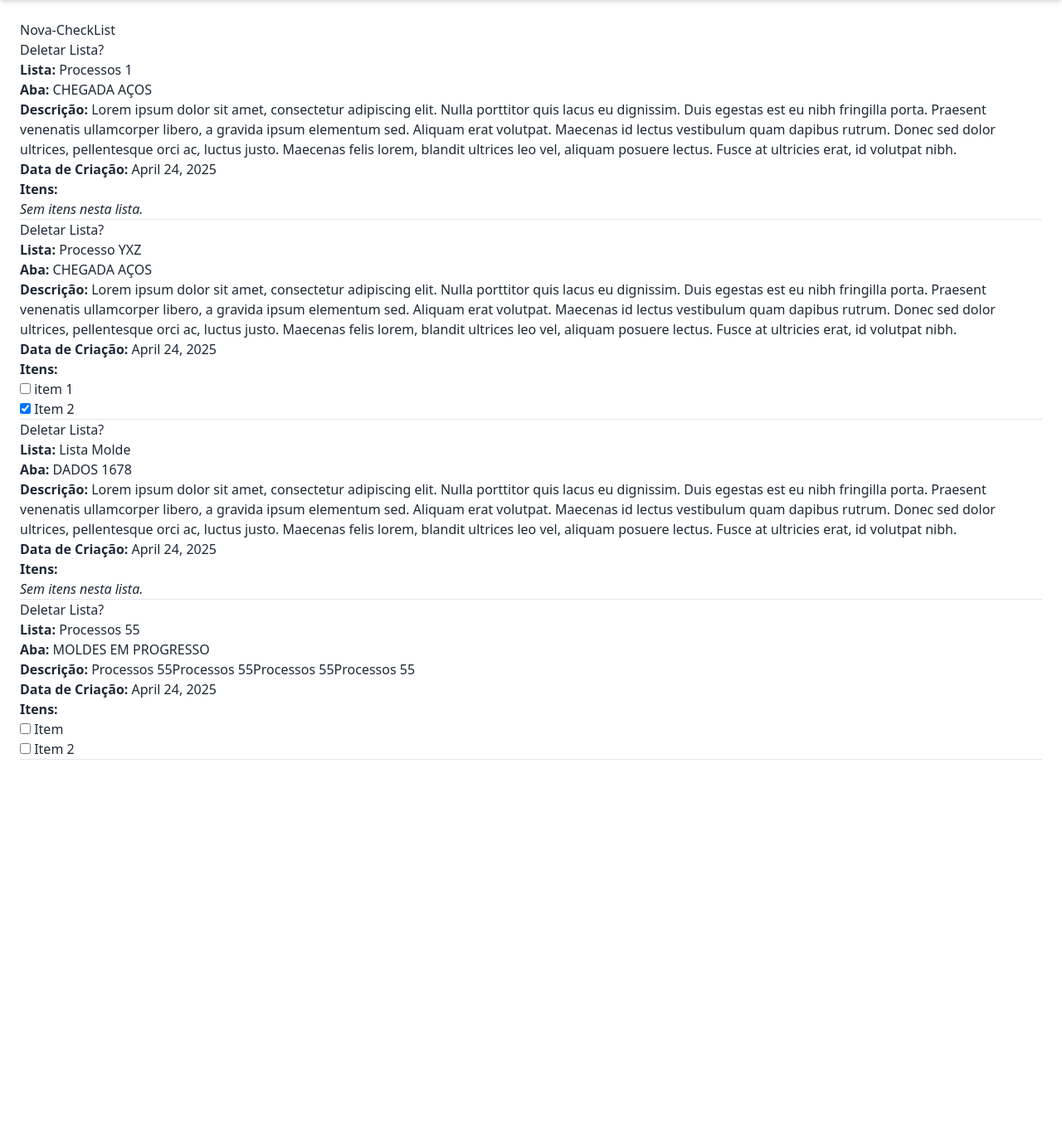
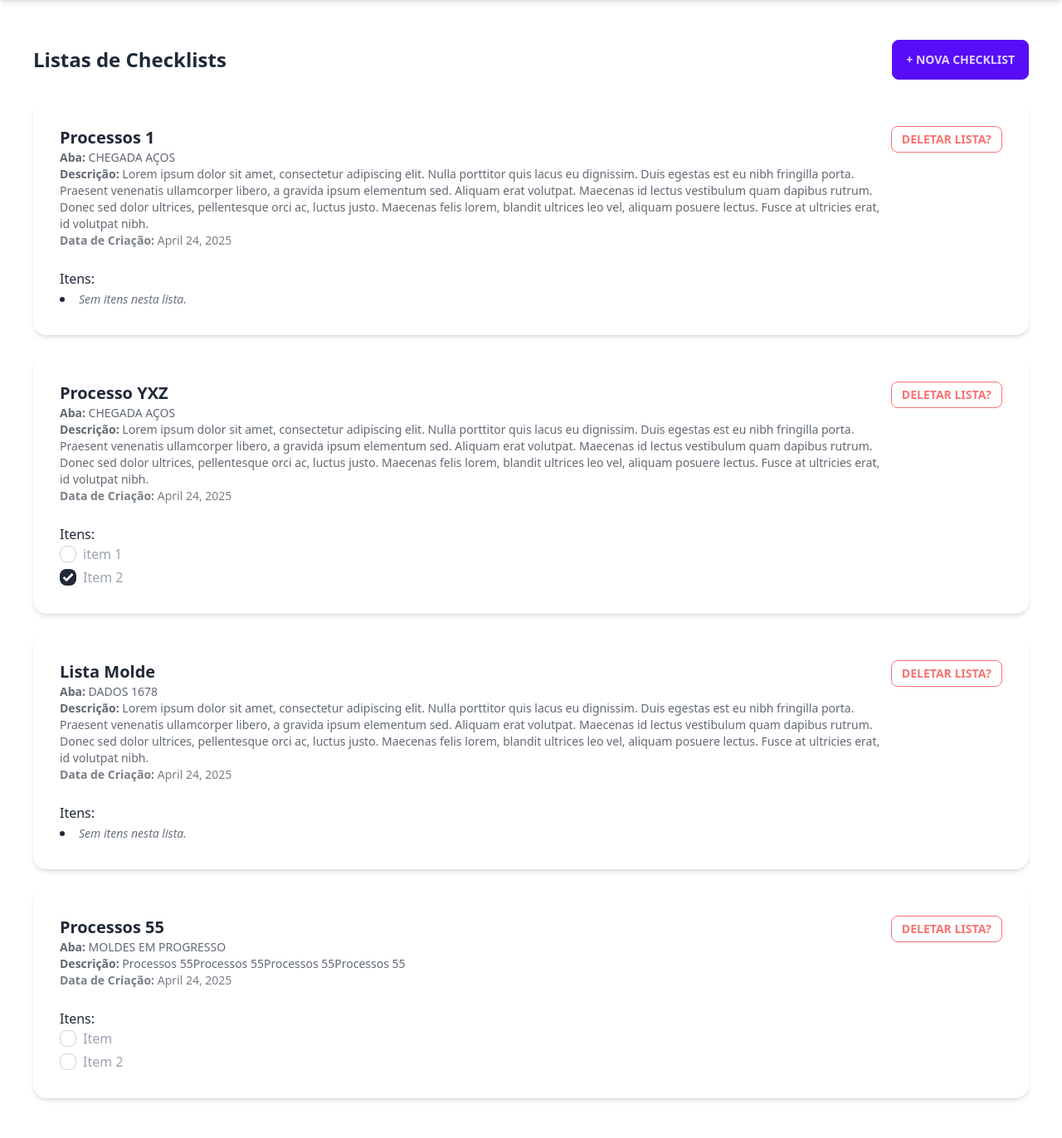
Before and after one commit to empyzz/Excel-InterfaceAPP, a Django app: page /Checklist/ in a window 1280 px wide. Shown: the part 64-1436 px from the top of the page at 83% size. Before the commit the page ends 980 px from the top, so only its background shows below. Run offline with Django 5.2, Linux system fonts and the light colour scheme; data comes from the database, SQL or seed files in the repository; both versions use the stored data as it was after the commit; some libraries are stand-ins or nearby versions.

Commit message:
TailWind na pagina checklist

```diff
--- a/ExcelInterfaceAPP/templates/ExcelInterface/checklist.html
+++ b/ExcelInterfaceAPP/templates/ExcelInterface/checklist.html
@@ -1,30 +1,52 @@
 {% extends "home.html" %}
 {% block content %}
 
-<a href="{% url 'Nova-CheckList' %}">Nova-CheckList</a>
+<div class="container mx-auto px-4 py-6">
+  <div class="flex justify-between items-center mb-6">
+    <h1 class="text-2xl font-bold">Listas de Checklists</h1>
+    <a href="{% url 'Nova-CheckList' %}" class="btn btn-primary">+ Nova Checklist</a>
+  </div>
 
+  <div class="space-y-6">
+    {% for checklist in checklists %}
+      <div class="card shadow-md bg-base-100">
+        <div class="card-body">
+          <div class="flex justify-between items-start">
             <div>
-    {% for checklist in checklists %}
-        <a href="{% url 'Atualizar_Status_item' item_type='checklist' objetoId=checklist.id %}">Deletar Lista?</a>        <p><strong>Lista:</strong> {{ checklist.nome_lista }}</p>
-        <p><strong>Aba:</strong> {{ checklist.aba }}</p>
-        <p><strong>Descrição:</strong> {{ checklist.descricao_lista }}</p>
-        <p><strong>Data de Criação:</strong> {{ checklist.data_criacao }}</p>
+              <h2 class="card-title text-xl font-semibold">{{ checklist.nome_lista }}</h2>
+              <p class="text-sm text-base-content/70"><strong>Aba:</strong> {{ checklist.aba }}</p>
+              <p class="text-sm text-base-content/70"><strong>Descrição:</strong> {{ checklist.descricao_lista }}</p>
+              <p class="text-sm text-base-content/60"><strong>Data de Criação:</strong> {{ checklist.data_criacao }}</p>
+            </div>
+            <a href="{% url 'Atualizar_Status_item' item_type='checklist' objetoId=checklist.id %}" class="btn btn-outline btn-error btn-sm">
+              Deletar Lista?
+            </a>
+          </div>
 
-        <p><strong>Itens:</strong></p>
-        <ul>
+          <div class="mt-4">
+            <p class="font-medium">Itens:</p>
+            <ul class="list-disc list-inside space-y-1">
               {% for item in checklist.ItemLista.all %}
-                <li>
-                    <input type="checkbox" class="status-checkbox"
+                <li class="flex items-center gap-2">
+                  <input type="checkbox"
+                         class="checkbox checkbox-sm status-checkbox"
                          data-id="{{ item.id }}"
                          {% if item.statusItem %}checked{% endif %}>
+                  <span class="text-gray-400">
                     {{ item.nome_item }}
+                  </span>
                 </li>
               {% empty %}
-                <li><em>Sem itens nesta lista.</em></li>
+                <li><em class="text-sm text-gray-500">Sem itens nesta lista.</em></li>
               {% endfor %}
             </ul>
-        <hr>
+          </div>
+        </div>
+      </div>
+    {% empty %}
+      <p class="text-center text-gray-500">Nenhuma checklist cadastrada.</p>
     {% endfor %}
+  </div>
 </div>
 
 <script>
--- a/ExcelInterfaceAPP/templates/ExcelInterface/table.html
+++ b/ExcelInterfaceAPP/templates/ExcelInterface/table.html
@@ -61,7 +61,7 @@
             </thead>
             <tbody>
                 {% for linha in ExcelDados %}
-                <tr class="even:bg-base-100 odd:bg-base-200 hover:!bg-base-300">
+                <tr class="even:bg-base-100 odd:bg-base-200 hover:bg-base-300">
                     {% for valor in linha.values %}
                     <td>{{ valor }}</td>
                     {% endfor %}
```
Also changed, not shown: db.sqlite3. Lines whose indentation alone changed are shown as unchanged.
